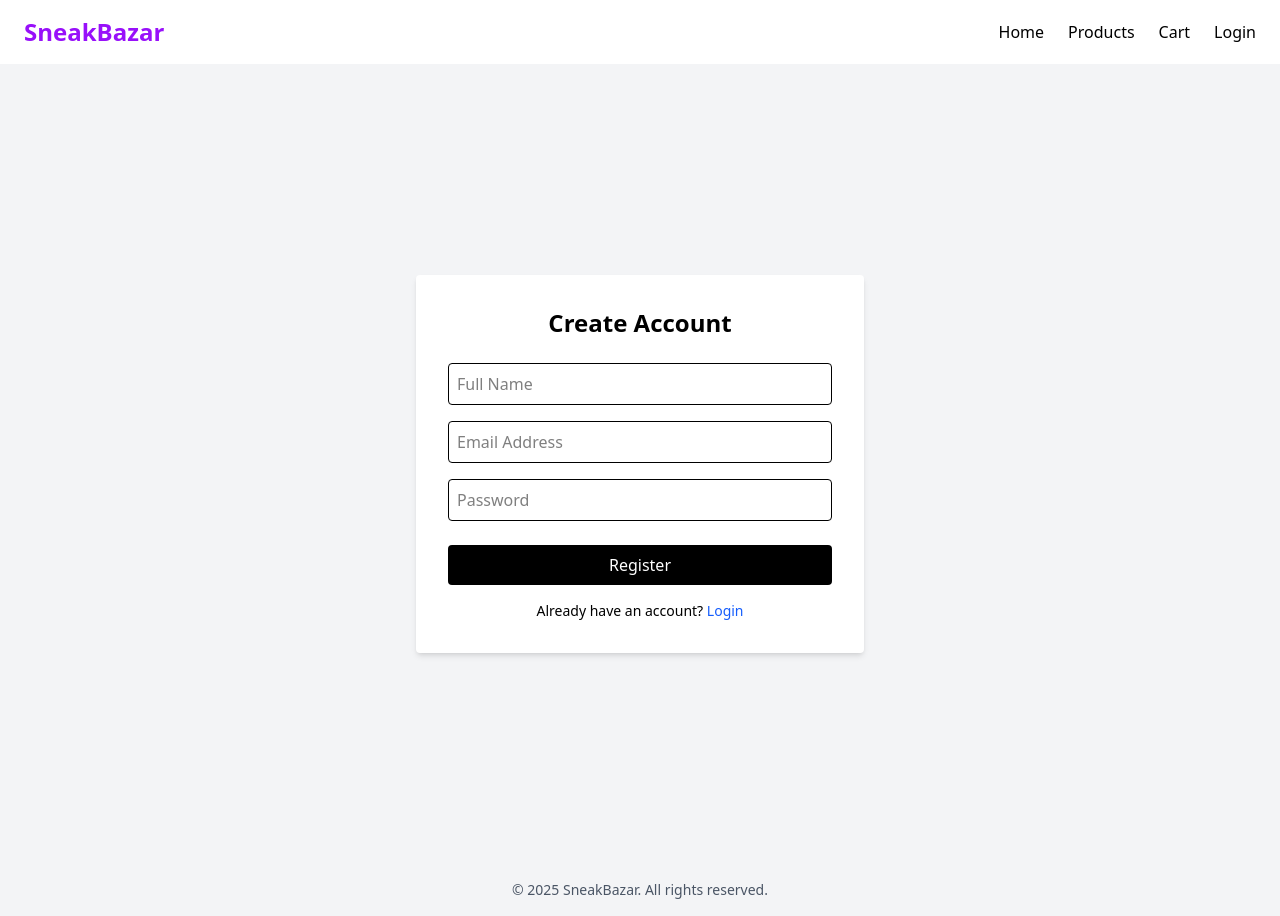
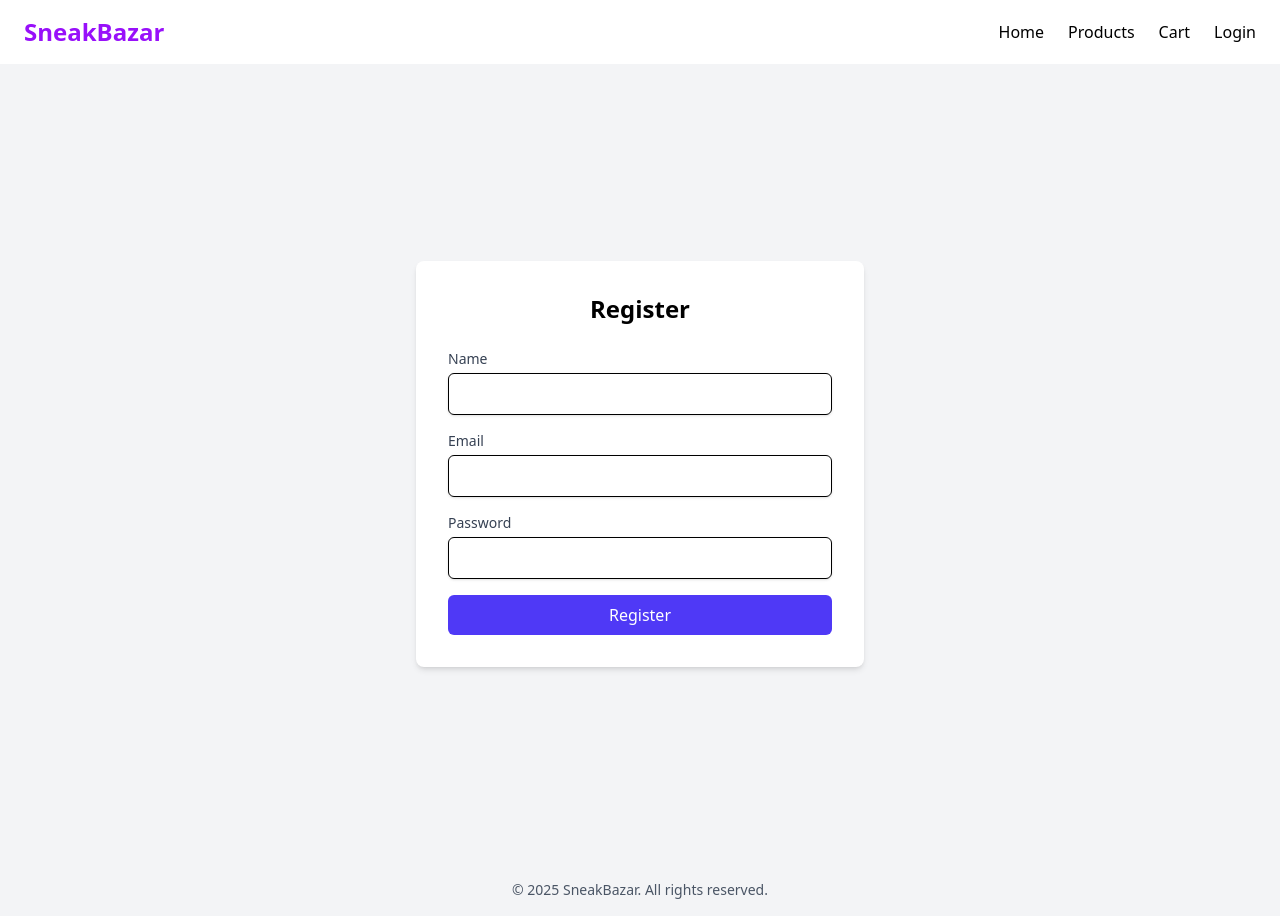
Before and after one commit to Dev-SachinKr/Sneaker-Bazar, a React (Vite) app in the folder client/: page /register in a window 1280 px wide. Built offline with nearby package versions, Linux system fonts and the light colour scheme; no server answers.

Commit message:
feat(auth): add toast, validation, and auto redirect in login/register

```diff
--- a/client/package.json
+++ b/client/package.json
@@ -14,6 +14,7 @@
     "axios": "^1.10.0",
     "react": "^19.1.0",
     "react-dom": "^19.1.0",
+    "react-hot-toast": "^2.5.2",
     "react-router-dom": "^7.6.3",
     "tailwindcss": "^4.1.11"
   },
--- a/client/src/main.jsx
+++ b/client/src/main.jsx
@@ -5,11 +5,14 @@ import './index.css';
 import App from './App.jsx';
 import { BrowserRouter } from 'react-router-dom';
 import { AuthProvider } from './context/AuthContext';
+import { Toaster } from 'react-hot-toast';
+
 
 createRoot(document.getElementById('root')).render(
   <StrictMode>
     <BrowserRouter>
       <AuthProvider>
+        <Toaster position="top-center" />
         <App />
       </AuthProvider>
     </BrowserRouter>
--- a/client/src/pages/Login.jsx
+++ b/client/src/pages/Login.jsx
@@ -1,12 +1,19 @@
-import React, { useState } from 'react';
+import React, { useEffect, useState } from 'react';
 import { useAuth } from '../context/AuthContext';
 import { useNavigate } from 'react-router-dom';
+import toast from 'react-hot-toast';
 
 const Login = () => {
-  const { login } = useAuth();
+  const { user, login } = useAuth();
   const navigate = useNavigate();
-  const [formData, setFormData] = useState({ email: '', password: '' });
-  const [error, setError] = useState('');
+  const [formData, setFormData] = useState({
+    email: '',
+    password: '',
+  });
+
+  useEffect(() => {
+    if (user) navigate('/');
+  }, [user, navigate]);
 
   const handleChange = (e) => {
     setFormData((prev) => ({
@@ -17,13 +24,19 @@ const Login = () => {
 
   const handleSubmit = async (e) => {
     e.preventDefault();
-    setError('');
+
+    const { email, password } = formData;
+
+    if (!email || !password) {
+      return toast.error('Please fill in all fields');
+    }
+
     try {
-      await login(formData.email, formData.password);
-      navigate('/'); // ✅ Login ke baad home redirect
+      await login(email, password);
+      toast.success('Login successful!');
+      navigate('/');
     } catch (err) {
-      console.error(err);
-      setError('Invalid credentials');
+      toast.error(err.response?.data?.message || 'Invalid credentials');
     }
   };
 
@@ -31,7 +44,6 @@ const Login = () => {
     <div className="min-h-screen flex items-center justify-center bg-gray-100 px-4">
       <div className="w-full max-w-md bg-white rounded-lg shadow-md p-8">
         <h2 className="text-2xl font-semibold mb-6 text-center">Login</h2>
-        {error && <div className="text-red-500 text-sm mb-4">{error}</div>}
         <form onSubmit={handleSubmit} className="space-y-4">
           <div>
             <label className="block text-sm font-medium text-gray-700">Email</label>
@@ -42,7 +54,7 @@ const Login = () => {
               value={formData.email}
               onChange={handleChange}
               required
-              className="mt-1 block w-full px-3 py-2 border border-gray-300 rounded-md shadow-sm focus:outline-none focus:ring focus:ring-indigo-200"
+              className="mt-1 block w-full px-3 py-2 border rounded-md shadow-sm focus:outline-none focus:ring focus:ring-indigo-200"
             />
           </div>
           <div>
@@ -54,7 +66,7 @@ const Login = () => {
               value={formData.password}
               onChange={handleChange}
               required
-              className="mt-1 block w-full px-3 py-2 border border-gray-300 rounded-md shadow-sm focus:outline-none focus:ring focus:ring-indigo-200"
+              className="mt-1 block w-full px-3 py-2 border rounded-md shadow-sm focus:outline-none focus:ring focus:ring-indigo-200"
             />
           </div>
           <button
--- a/client/src/pages/Register.jsx
+++ b/client/src/pages/Register.jsx
@@ -1,94 +1,99 @@
-import React from 'react';
-import { useState } from 'react';
+import React, { useEffect, useState } from 'react';
 import { useAuth } from '../context/AuthContext';
-import { Link } from 'react-router-dom';
+import { useNavigate } from 'react-router-dom';
+import toast from 'react-hot-toast';
 
 const Register = () => {
-  const { register, loading } = useAuth();
-
+  const { user, register } = useAuth();
+  const navigate = useNavigate();
   const [formData, setFormData] = useState({
     name: '',
     email: '',
     password: '',
   });
-  const [error, setError] = useState('');
+
+  useEffect(() => {
+    if (user) navigate('/');
+  }, [user, navigate]);
 
   const handleChange = (e) => {
-    setFormData({ ...formData, [e.target.name]: e.target.value });
-    setError('');
+    setFormData((prev) => ({
+      ...prev,
+      [e.target.name]: e.target.value,
+    }));
   };
 
   const handleSubmit = async (e) => {
     e.preventDefault();
+
+    const { name, email, password } = formData;
+
+    if (!name || !email || !password) {
+      return toast.error('All fields are required');
+    }
+
+    if (password.length < 6) {
+      return toast.error('Password must be at least 6 characters');
+    }
+
     try {
-      await register(formData);
+      await register(name, email, password);
+      toast.success('Registration successful!');
+      navigate('/login');
     } catch (err) {
-      setError(err);
+      toast.error(err.response?.data?.message || 'Registration failed');
     }
   };
 
   return (
-    <div className="flex justify-center items-center min-h-screen bg-gray-100 px-4">
-      <form
-        onSubmit={handleSubmit}
-        className="bg-white p-8 rounded shadow-md w-full max-w-md"
-      >
-        <h2 className="text-2xl font-bold mb-6 text-center">Create Account</h2>
-
-        {error && (
-          <p className="bg-red-100 text-red-600 p-2 rounded mb-4 text-sm">
-            {error}
-          </p>
-        )}
-
+    <div className="min-h-screen flex items-center justify-center bg-gray-100 px-4">
+      <div className="w-full max-w-md bg-white rounded-lg shadow-md p-8">
+        <h2 className="text-2xl font-semibold mb-6 text-center">Register</h2>
+        <form onSubmit={handleSubmit} className="space-y-4">
+          <div>
+            <label className="block text-sm font-medium text-gray-700">Name</label>
             <input
               type="text"
               name="name"
               autoComplete="name"
-          placeholder="Full Name"
               value={formData.name}
               onChange={handleChange}
-          className="w-full p-2 border rounded mb-4"
               required
+              className="mt-1 block w-full px-3 py-2 border rounded-md shadow-sm focus:outline-none focus:ring focus:ring-indigo-200"
             />
-
+          </div>
+          <div>
+            <label className="block text-sm font-medium text-gray-700">Email</label>
             <input
               type="email"
               name="email"
               autoComplete="email"
-          placeholder="Email Address"
               value={formData.email}
               onChange={handleChange}
-          className="w-full p-2 border rounded mb-4"
               required
+              className="mt-1 block w-full px-3 py-2 border rounded-md shadow-sm focus:outline-none focus:ring focus:ring-indigo-200"
             />
-
+          </div>
+          <div>
+            <label className="block text-sm font-medium text-gray-700">Password</label>
             <input
               type="password"
               name="password"
               autoComplete="new-password"
-          placeholder="Password"
               value={formData.password}
               onChange={handleChange}
-          className="w-full p-2 border rounded mb-6"
               required
+              className="mt-1 block w-full px-3 py-2 border rounded-md shadow-sm focus:outline-none focus:ring focus:ring-indigo-200"
             />
-
+          </div>
           <button
             type="submit"
-          disabled={loading}
-          className="w-full bg-black text-white py-2 rounded hover:bg-gray-900 transition"
+            className="w-full bg-indigo-600 text-white py-2 rounded-md hover:bg-indigo-700 transition"
           >
-          {loading ? 'Registering...' : 'Register'}
+            Register
           </button>
-
-        <p className="text-sm mt-4 text-center">
-          Already have an account?{' '}
-          <Link to="/login" className="text-blue-600 hover:underline">
-            Login
-          </Link>
-        </p>
         </form>
+      </div>
     </div>
   );
 };
```
Also changed, not shown: 1 other file (tests, documents, lock files or other folders). Lines whose indentation alone changed are shown as unchanged.
